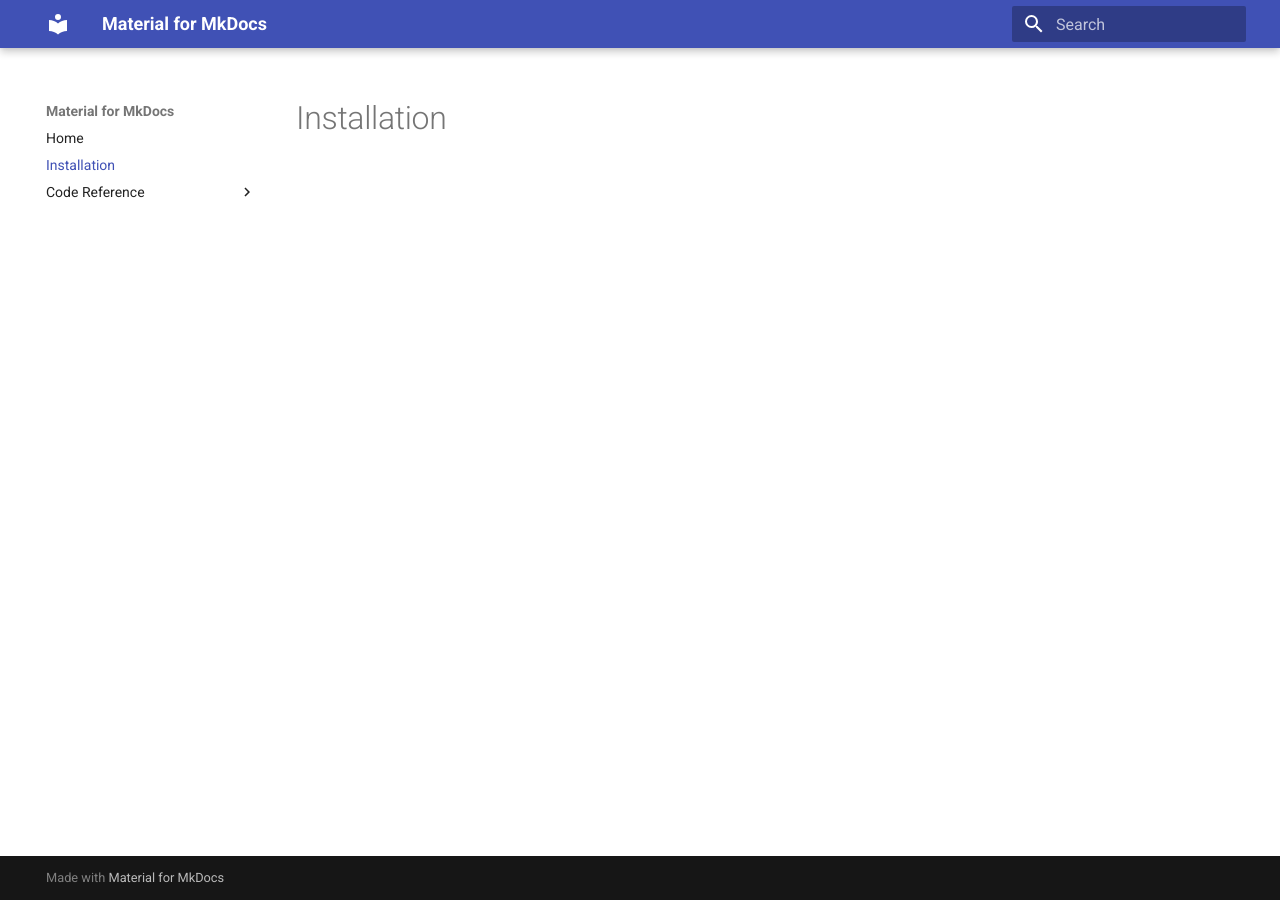
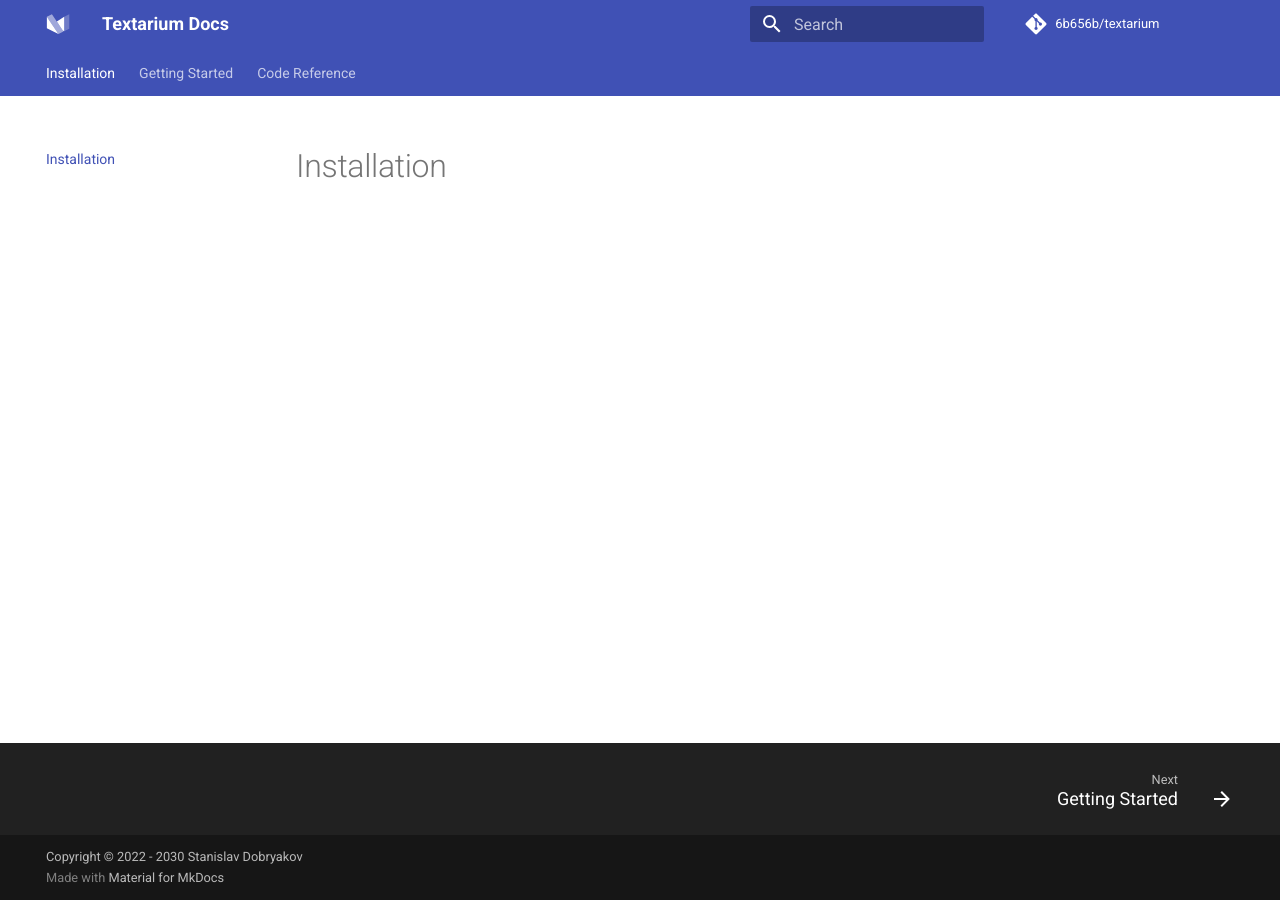
Before and after one commit to 6b656b/textarium, an MkDocs documentation site: the page built from docs/installation.md, in a window 1280 px wide. Built offline with MkDocs 1.6.1 and Material for MkDocs 9.7.7, drawn with Linux system fonts in a browser that asks for light colours; comment, search, counter and statistics services are not loaded.

Commit message:
add settings for mkdocs

```diff
--- a/mkdocs.yml
+++ b/mkdocs.yml
@@ -1,14 +1,49 @@
-site_name: Material for MkDocs
+# Project information
+site_name: Textarium Docs
+# site_url: https://squidfunk.github.io/mkdocs-material/
+site_author: Stanislav Dobryakov
+site_description: >-
+  Textarium is a Python package for text processing
 
+# Repository
+repo_name: 6b656b/textarium
+repo_url: https://github.com/6b656b/textarium
+
+# Copyright
+copyright: Copyright &copy; 2022 - 2030 Stanislav Dobryakov
+
+# Theme
 theme:
-  name: "material"
+  name: material
+  features:
+    - content.code.annotate
+    - content.code.copy
+    - content.tooltips
+    - navigation.footer
+    - navigation.indexes
+    - navigation.sections
+    - navigation.tabs
+    - navigation.top
+    - navigation.tracking
+    - search.highlight
+    - search.share
+    - search.suggest
+    - toc.follow
+  font:
+    text: Roboto
+    code: Roboto Mono
+  icon:
+    logo: logo
 
+# Plugins
 plugins:
-  - search
+  - search:
+      separator: '[\s\-,:!=\[\]()"`/]+|\.(?!\d)|&[lg]t;|(?!\b)(?=[A-Z][a-z])'
   - mkdocstrings
 
+# Page Tree
 nav:
-    - Home: index.md
     - Installation: installation.md
+    - Getting Started: getting-started.md
     - Code Reference:
         - Preprocessing: preprocessing-ref.md
```
Also changed, not shown: docs/getting-started.md (added, +1 -0 lines), docs/index.md (deleted, +0 -1 lines), 1 other file.
